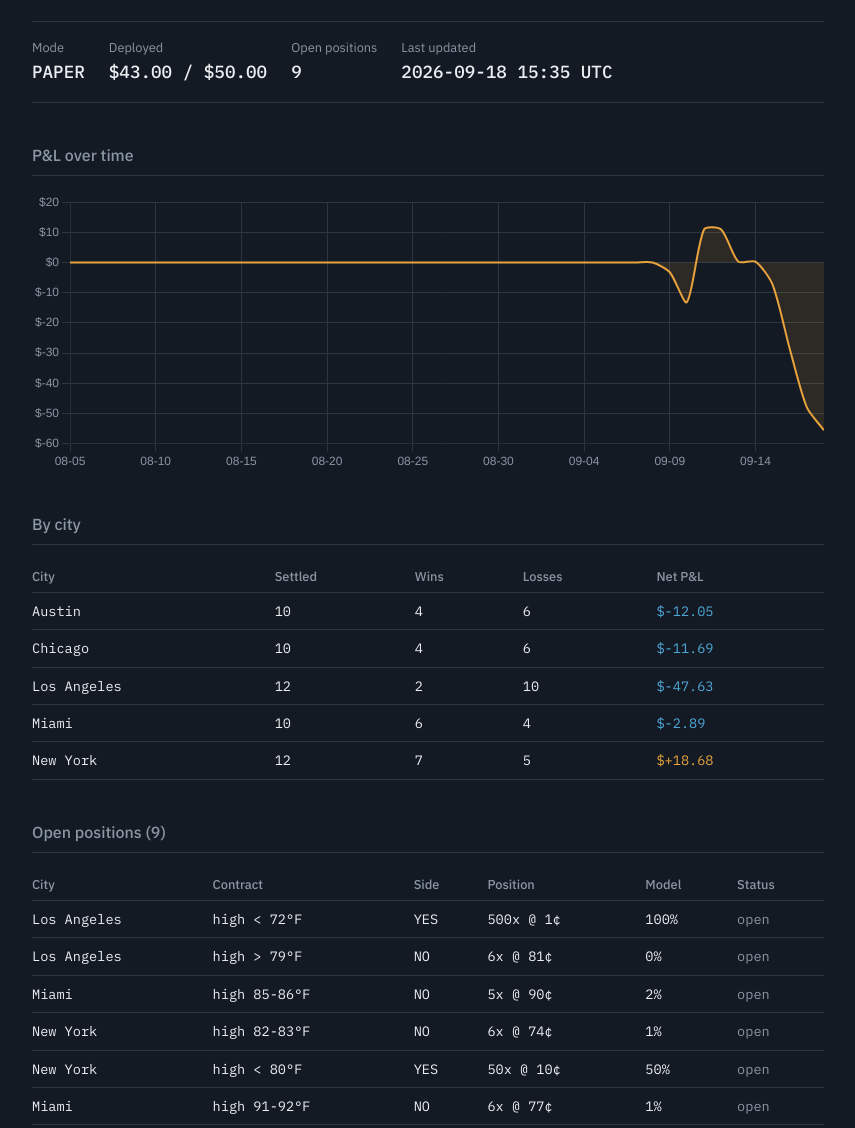
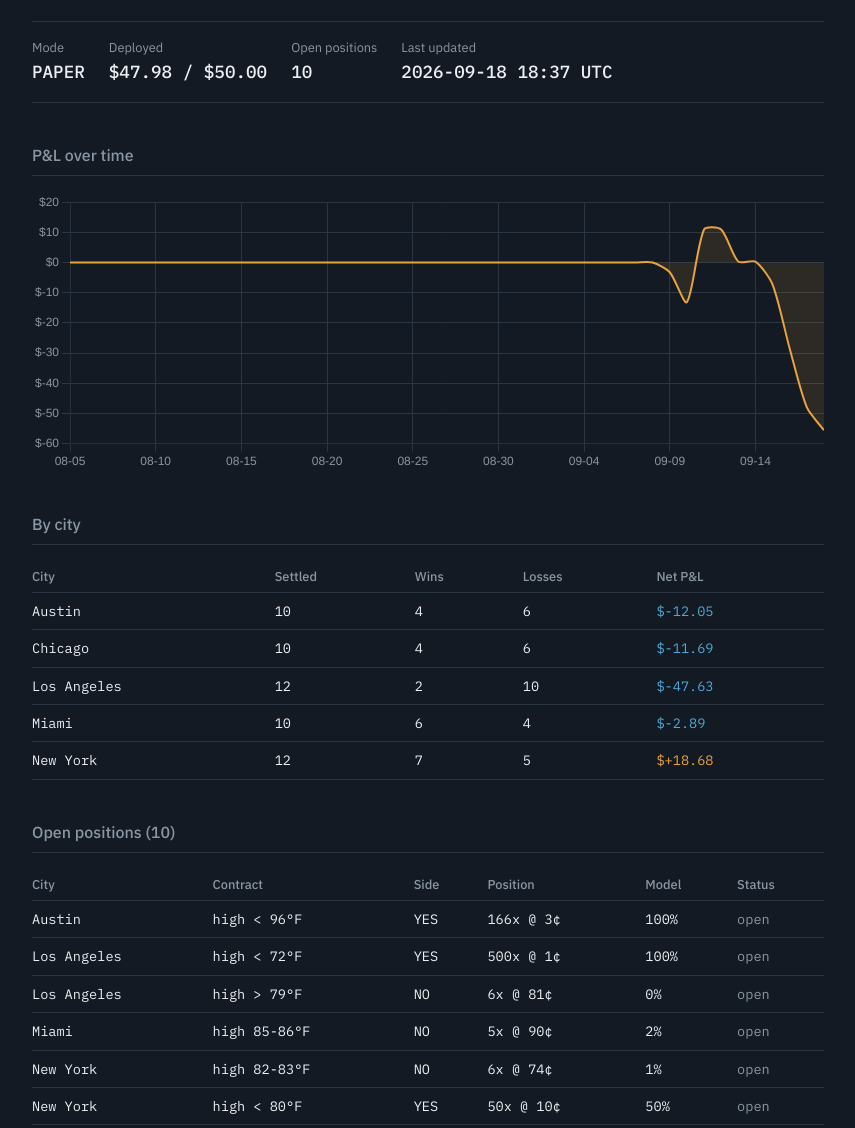
Before and after one commit to vexedvoyager/weather4, a plain HTML site: page docs/index.html in a window 1280 px wide. Shown: the part 172-1300 px from the top of the page, without its empty margins (212-1067 px from the left). Drawn offline with nearby package versions, Linux system fonts and the light colour scheme.

Commit message:
Price check 2026-09-18T18:37:59Z

```diff
--- a/docs/index.html
+++ b/docs/index.html
@@ -143,9 +143,9 @@
 
   <div class="conditions">
     <div><span class="label">Mode</span><span class="value">PAPER</span></div>
-    <div><span class="label">Deployed</span><span class="value">$43.00 / $50.00</span></div>
-    <div><span class="label">Open positions</span><span class="value">9</span></div>
-    <div><span class="label">Last updated</span><span class="value">2026-09-18 15:35 UTC</span></div>
+    <div><span class="label">Deployed</span><span class="value">$47.98 / $50.00</span></div>
+    <div><span class="label">Open positions</span><span class="value">10</span></div>
+    <div><span class="label">Last updated</span><span class="value">2026-09-18 18:37 UTC</span></div>
   </div>
 
   <section>
@@ -197,10 +197,18 @@
   </section>
 
   <section>
-    <h2>Open positions (9)</h2>
+    <h2>Open positions (10)</h2>
     <table>
       <tr><th>City</th><th>Contract</th><th>Side</th><th>Position</th><th>Model</th><th>Status</th></tr>
 
+    <tr>
+      <td>Austin</td>
+      <td>high < 96°F</td>
+      <td>YES</td>
+      <td>166x @ 3&cent;</td>
+      <td>100%</td>
+      <td class="neutral">open</td>
+    </tr>
     <tr>
       <td>Los Angeles</td>
       <td>high < 72°F</td>
```
Also changed, not shown: 1 other file.
